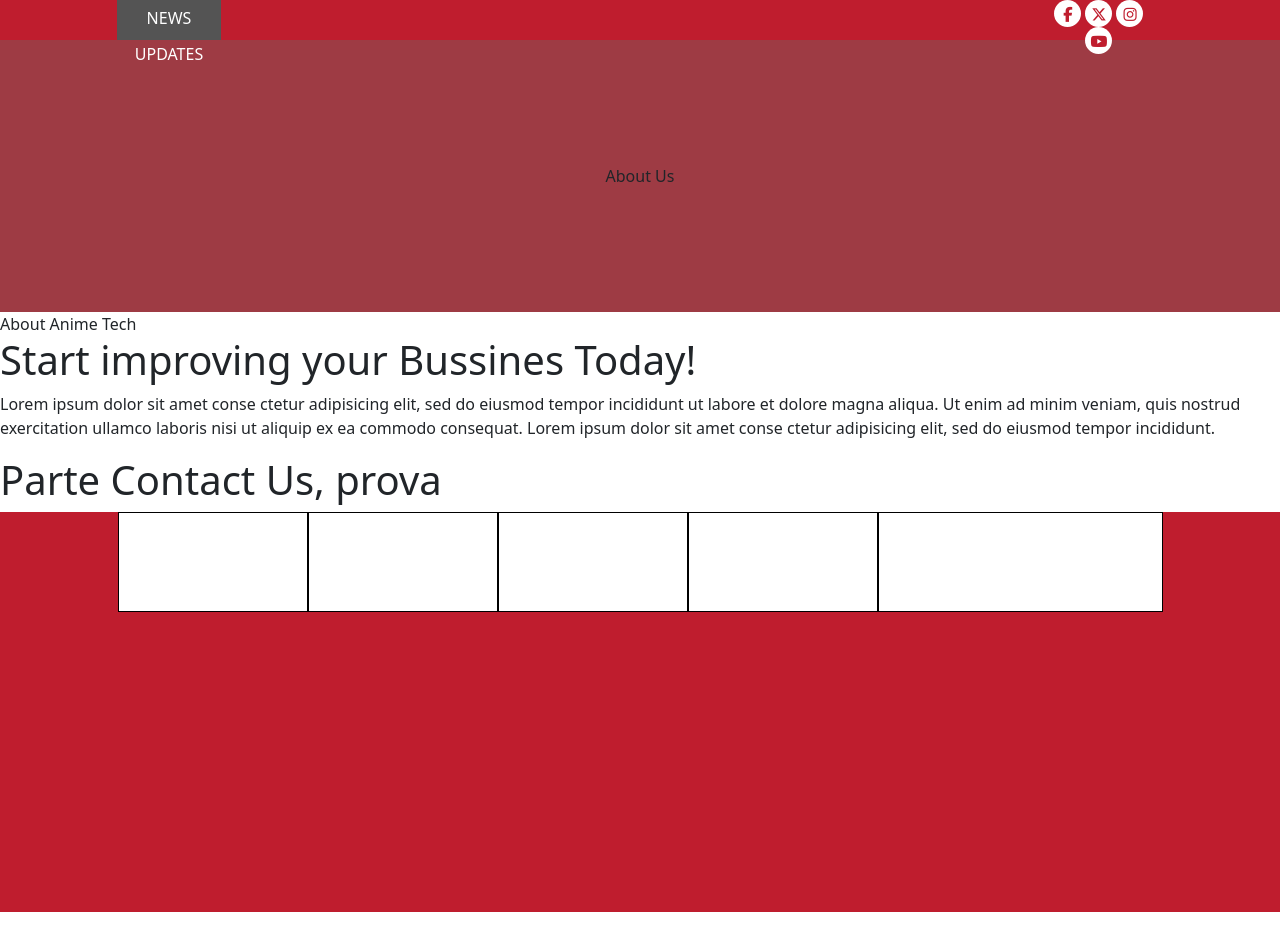
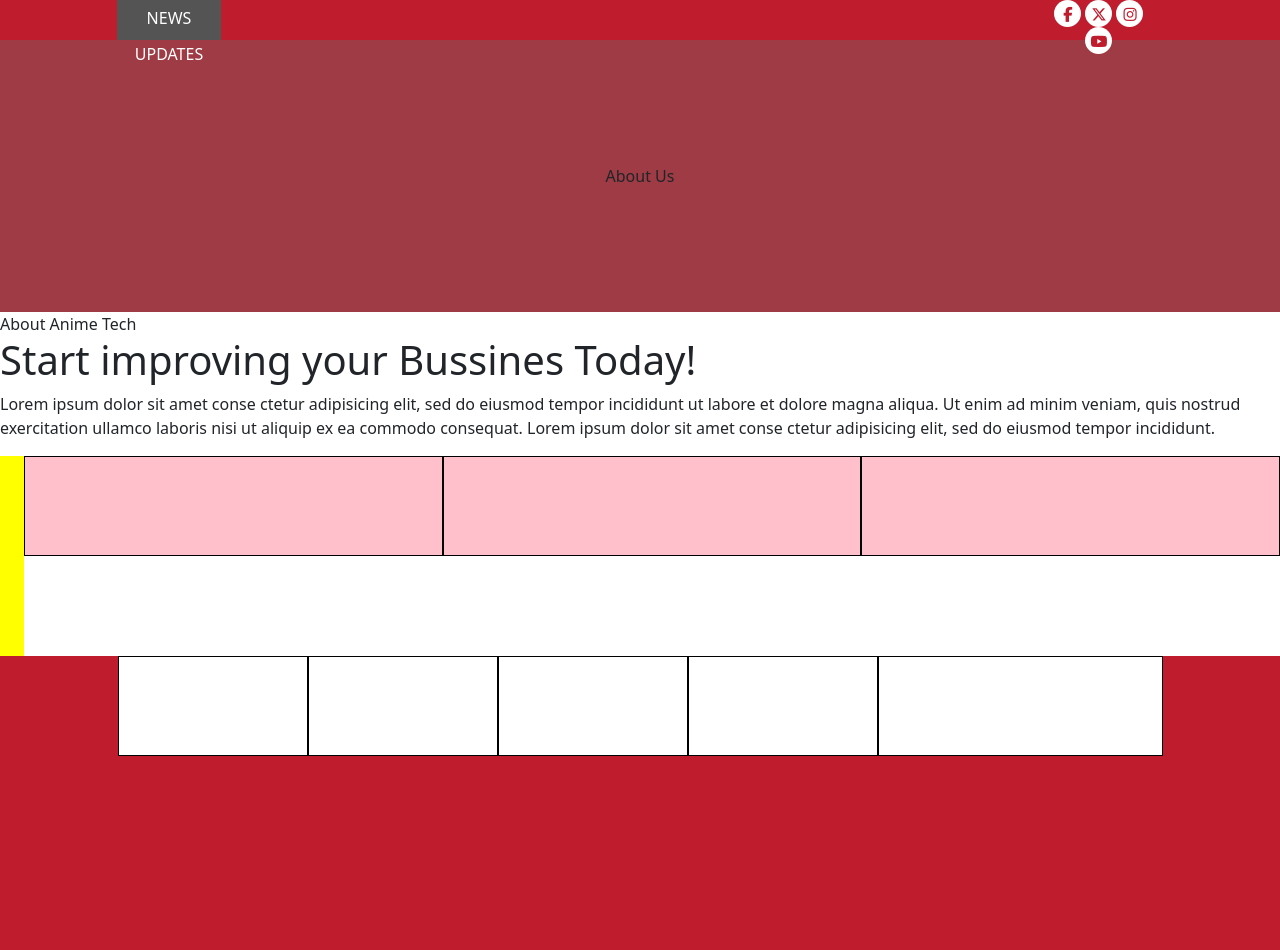
Before and after one commit to matteo-rossi90/proj-html-vuejs, a Vue app: page / in a window 1280 px wide. Shown: the top 950 px of the page. Before the commit the page ends 912 px from the top, so only its background shows below. Built offline with nearby package versions, Linux system fonts and the light colour scheme.

Commit message:
feat: add first section of web page

```diff
--- a/src/page/ContactUs.vue
+++ b/src/page/ContactUs.vue
@@ -7,7 +7,26 @@ export default {
 </script>
 
 <template>
-    <h1>Parte Contact Us, prova</h1>
+
+    <!-- sezione relativa al banner e ai contatti -->
+    <section>
+        <div class="container-fluid">
+
+            <div class="row">
+                <div class="col" id="banner-contact">
+            </div>
+
+            <div class="row">
+                <div class="col-4"></div>
+                <div class="col-4"></div>
+                <div class="col-4"></div>
+            </div>
+
+            </div>
+
+        </div>
+
+    </section>
 
 </template>
 
@@ -16,4 +35,16 @@ export default {
 @use '../style/partials/mixins' as *;
 @use '../style/partials/variables' as *;
 
+#banner-contact{
+    height: 200px;
+    background-color: yellow;
+}
+
+.col-4{
+    background-color: pink;
+    height: 100px;
+    border: 1px solid black;
+}
+
+
 </style>
```
Also changed, not shown: 1 other file (tests, documents, lock files or other folders).
